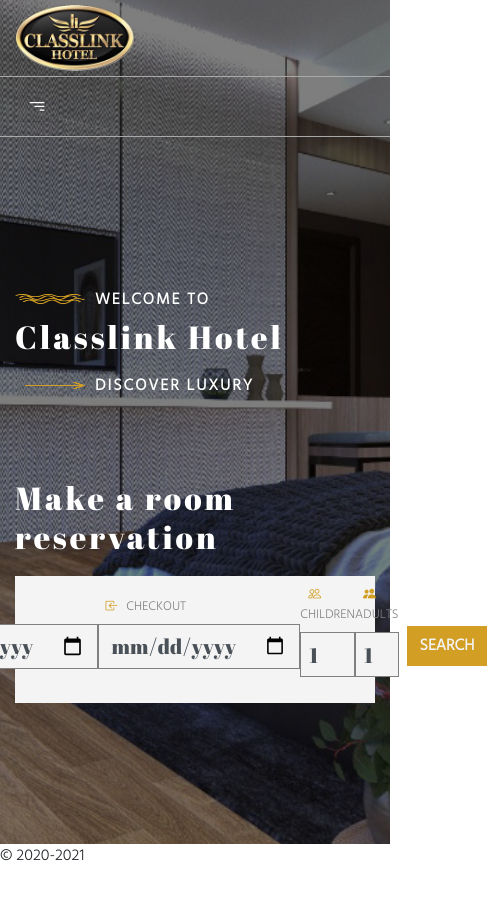
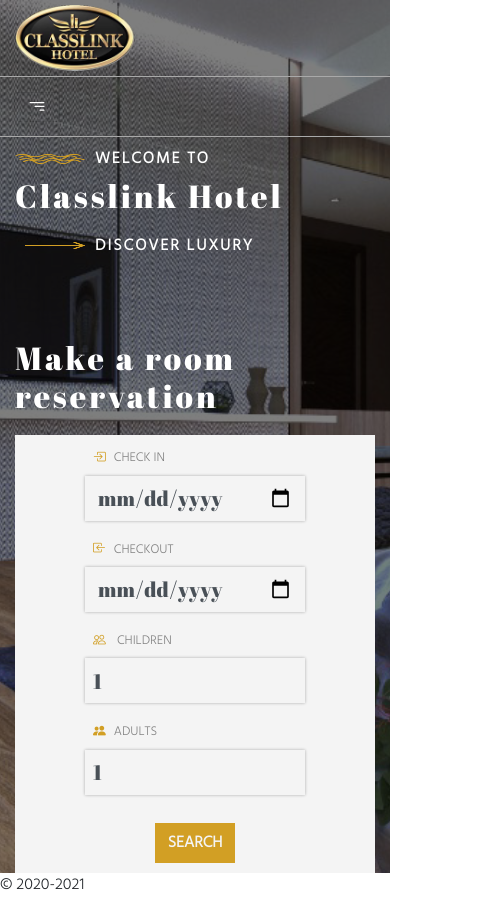
Before and after one commit to jaybarnes33/classlink, a Next.js app in the folder frontend/: page / in a window 390 px wide. Shown: the whole page, 487 px wide, since content can reach past the window. Before the commit the page ends 884 px from the top, so only its background shows below. Built offline with nearby package versions, Linux system fonts and the light colour scheme.

Commit message:
First commit - add main section

```diff
--- a/frontend/styles/Home.module.css
+++ b/frontend/styles/Home.module.css
@@ -104,10 +104,13 @@
   }
   .book {
     padding: 10px;
-    max-width: 450px;
+    flex-direction: column;
   }
   .book input {
-    border: 1px solid gray;
+    border: unset;
+    width: 220px;
+    box-shadow: 0 0px 3px 0 rgba(0, 0, 0, 0.3);
+    border-radius: 0;
   }
 }
 
```
